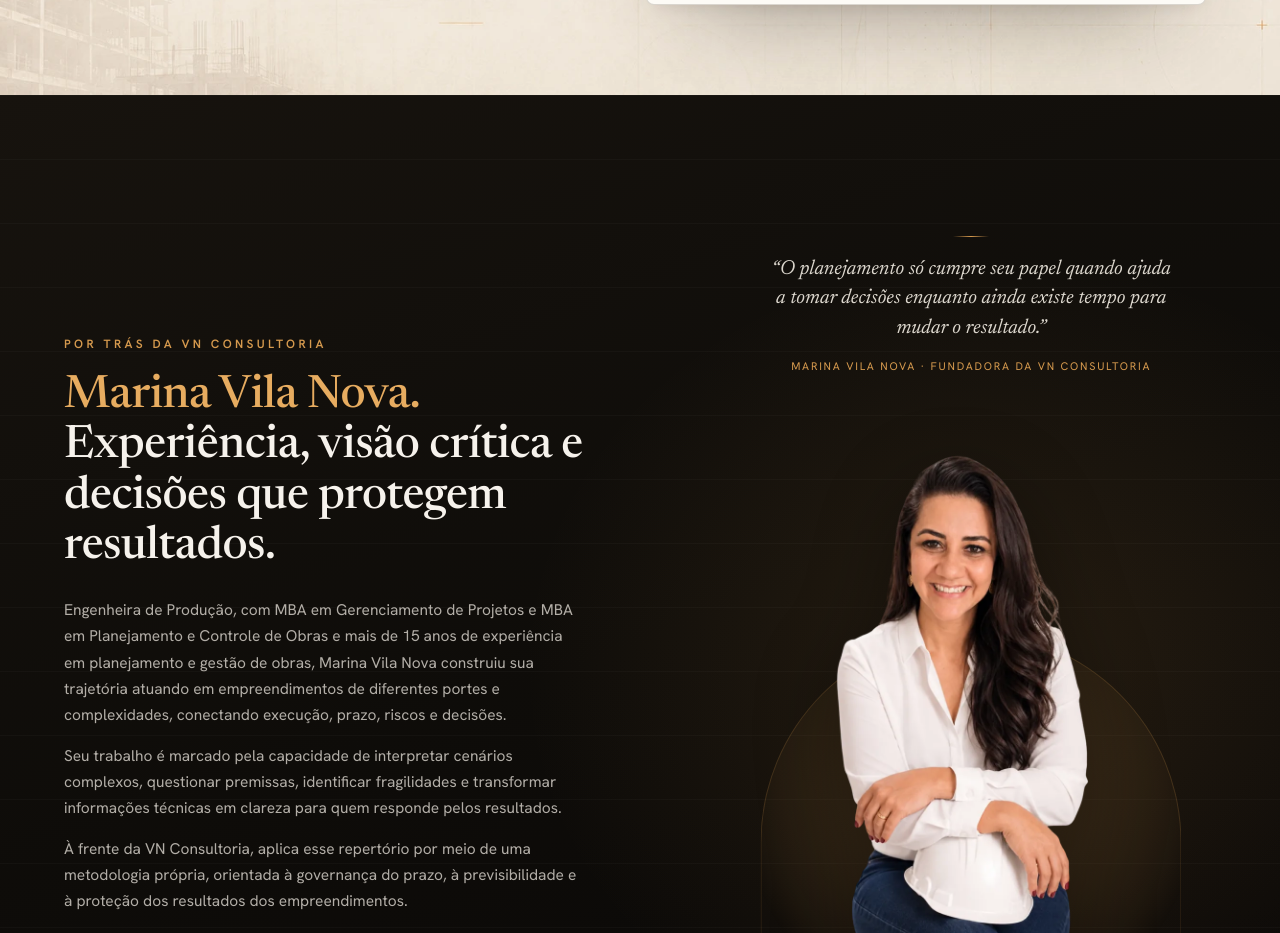
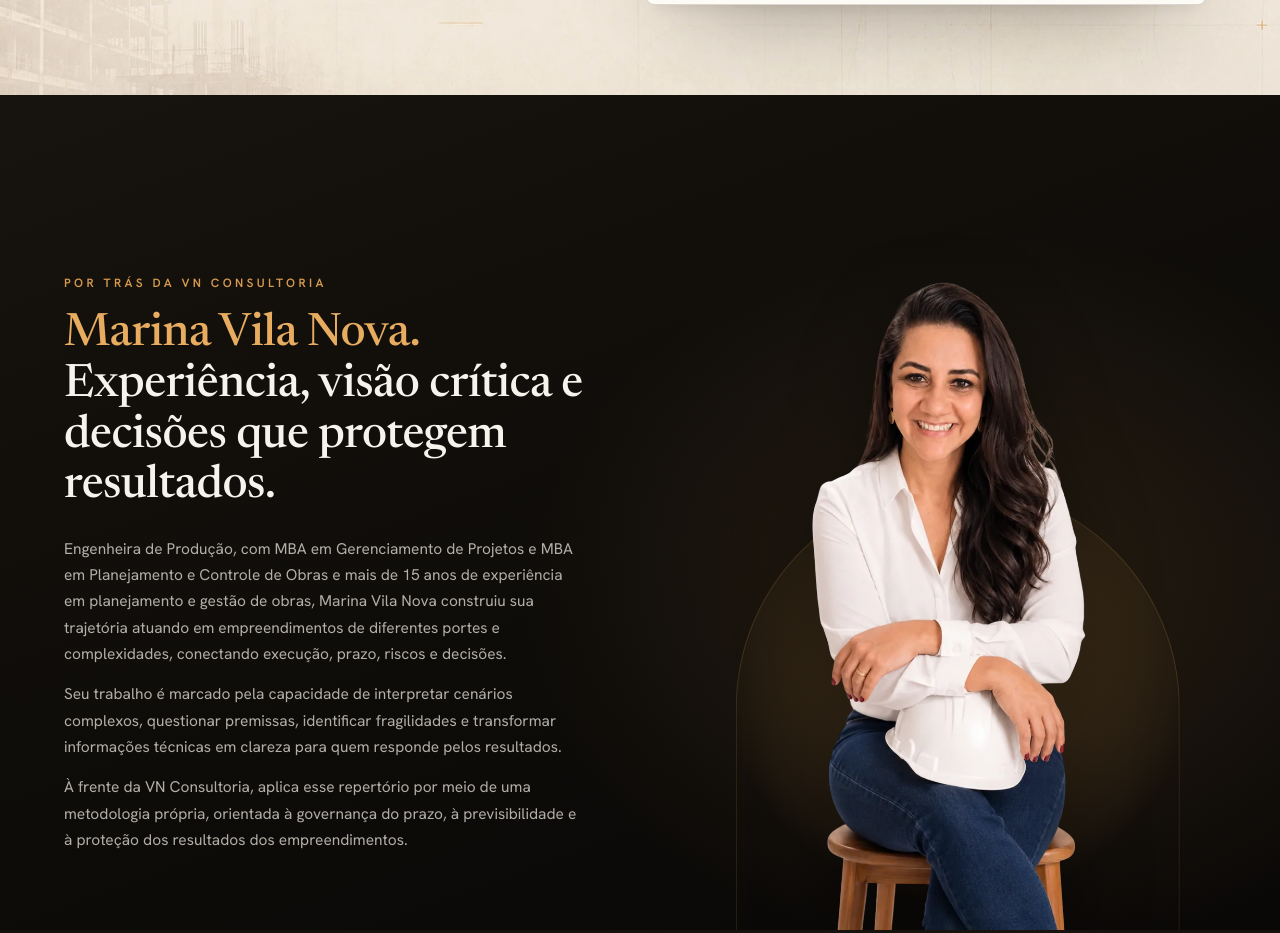
Before and after one commit to VilaCrunk/vila-nova-site, a website: page index.html in a window 1280 px wide. Shown: the part 5559-6492 px from the top of the page. Drawn offline with Linux system fonts and the light colour scheme.

Commit message:
Seção Marina: remove a citação e a grade de fundo, reequilibra colunas
Co-Authored-By: Claude Opus 5.5 <noreply@anthropic.com>
Claude-Session: https://claude.ai/code/session_01KsBwCwthAJEGJc7a5gF25H

```diff
--- a/css/style.css
+++ b/css/style.css
@@ -1831,10 +1831,6 @@ i[data-r="N"] { background: repeating-linear-gradient(45deg, #fff, #fff 3px, #cf
 .marina-title span { color: var(--amber-bright); }
 .marina-text p { font-size: 15.5px; line-height: 1.7; color: rgba(236,231,222,.74); max-width: 60ch; }
 .marina-text p + p { margin-top: 14px; }
-.marina-quote { margin-top: clamp(28px,4vw,40px); padding: 22px 26px; border-left: 2px solid var(--amber); border-radius: 0 12px 12px 0; background: linear-gradient(90deg, rgba(214,154,78,.08), transparent 85%); }
-.marina-quote blockquote { font-family: var(--font-display); font-style: italic; font-size: clamp(18px,1.9vw,23px); line-height: 1.38; color: var(--headline); }
-.marina-quote figcaption { margin-top: 12px; font-size: 12.5px; letter-spacing: .04em; color: var(--warm-gray); }
-.marina-quote figcaption b { color: var(--amber-bright); font-weight: 600; }
 .marina-photo { position: relative; align-self: end; display: flex; justify-content: center; }
 .marina-halo {
   position: absolute; left: 50%; bottom: 0; transform: translateX(-50%);
@@ -1924,31 +1920,13 @@ html.js .hero .reveal:not(.in) { opacity: .01; }
   .hdr-links a { letter-spacing: .06em; }
 }
 
-/* Seção Marina: citação sai da coluna de texto e vira frase delicada sobre a foto (ajuste Crunk, 24/11) */
-.marina-grid { grid-template-areas: "copy quote" "copy photo"; grid-template-rows: auto 1fr; }
-.marina-copy { grid-area: copy; }
-.marina-photo { grid-area: photo; }
-.marina-quote {
-  grid-area: quote; align-self: start; justify-self: center;
-  max-width: 400px; margin: 0; padding: clamp(28px,3vw,44px) 0 0;
-  border: 0; border-radius: 0; background: none; text-align: center;
-}
-.marina-quote::before {
-  content: ""; display: block; width: 36px; height: 1px; margin: 0 auto 18px;
-  background: linear-gradient(90deg, transparent, var(--amber), transparent);
-}
-.marina-quote blockquote {
-  font-size: clamp(18px,1.6vw,21px); line-height: 1.45; font-weight: 400;
-  color: rgba(242,236,226,.9);
-}
-.marina-quote figcaption {
-  margin-top: 14px; font-size: 11px; letter-spacing: .16em; text-transform: uppercase;
-  color: var(--amber);
+/* Seção Marina sem citação e sem grade de fundo (ajuste Crunk, 24/11) */
+.marina-bg { background: radial-gradient(60% 70% at 78% 60%, rgba(214,154,78,.13), transparent 62%); }
+@media (min-width: 861px) {
+  .marina-grid { grid-template-columns: 1.05fr .95fr; align-items: stretch; }
+  .marina-copy { align-self: center; padding: clamp(48px,6vw,88px) 0; }
+  .marina-photo img { width: min(100%, 500px); }
 }
 @media (max-width: 860px) {
-  .marina-grid { grid-template-areas: "photo" "copy" "quote"; grid-template-rows: none; }
-  .marina-quote { max-width: 34ch; padding: 8px 0 clamp(56px,10vw,80px); }
-}
-@media (min-width: 861px) {
-  .marina-copy { align-self: center; padding: clamp(40px,5vw,72px) 0; }
-}
+  .marina-copy { padding-bottom: clamp(56px,12vw,80px); }
+}
--- a/index.html
+++ b/index.html
@@ -557,11 +557,6 @@
           </div>
         </div>
 
-        <figure class="marina-quote reveal">
-          <blockquote>“O planejamento só cumpre seu papel quando ajuda a tomar decisões enquanto ainda existe tempo para mudar o resultado.”</blockquote>
-          <figcaption>Marina Vila Nova · Fundadora da VN Consultoria</figcaption>
-        </figure>
-
         <div class="marina-photo reveal">
           <div class="marina-halo" aria-hidden="true"></div>
           <img src="/assets/img/marina-vila-nova.webp" alt="Marina Vila Nova, fundadora da VN Consultoria" width="960" height="1280" loading="lazy" decoding="async">
```
